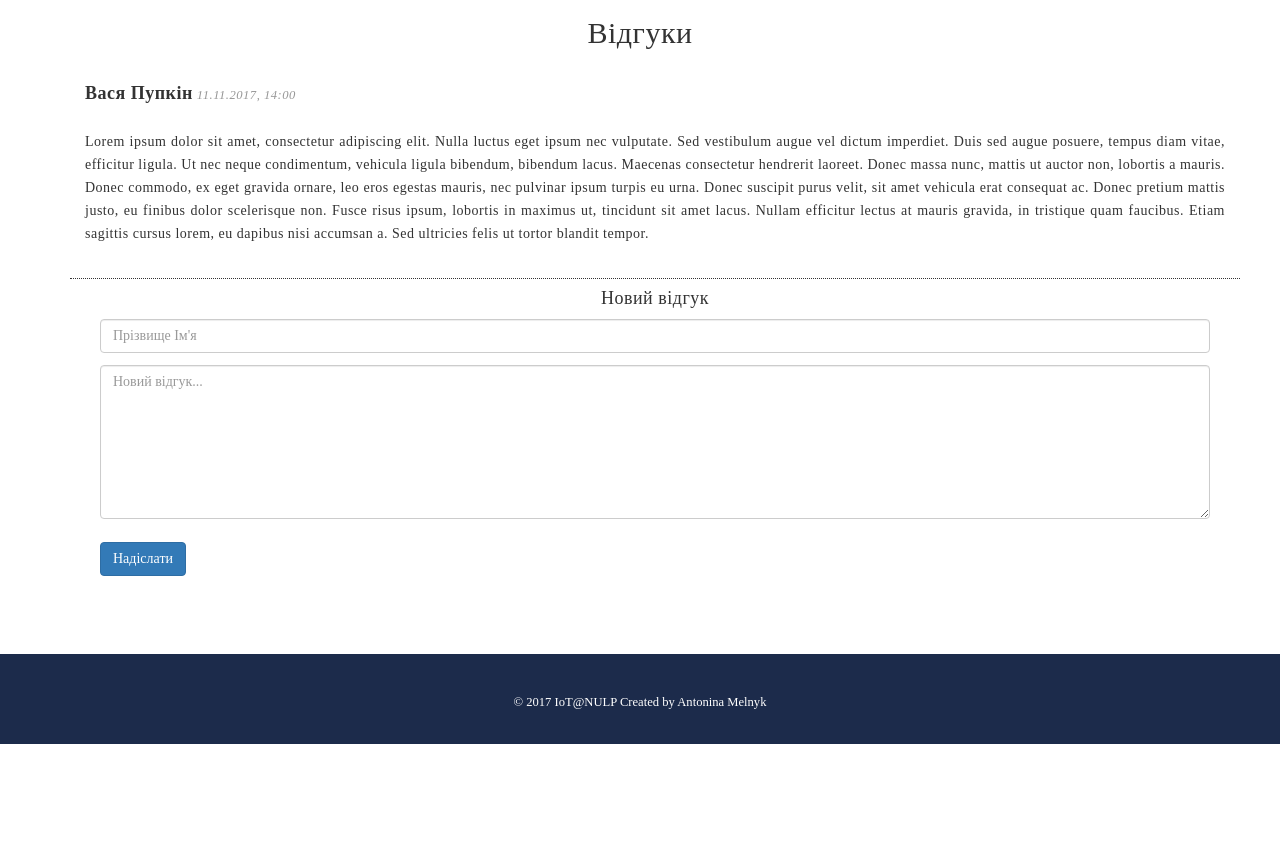
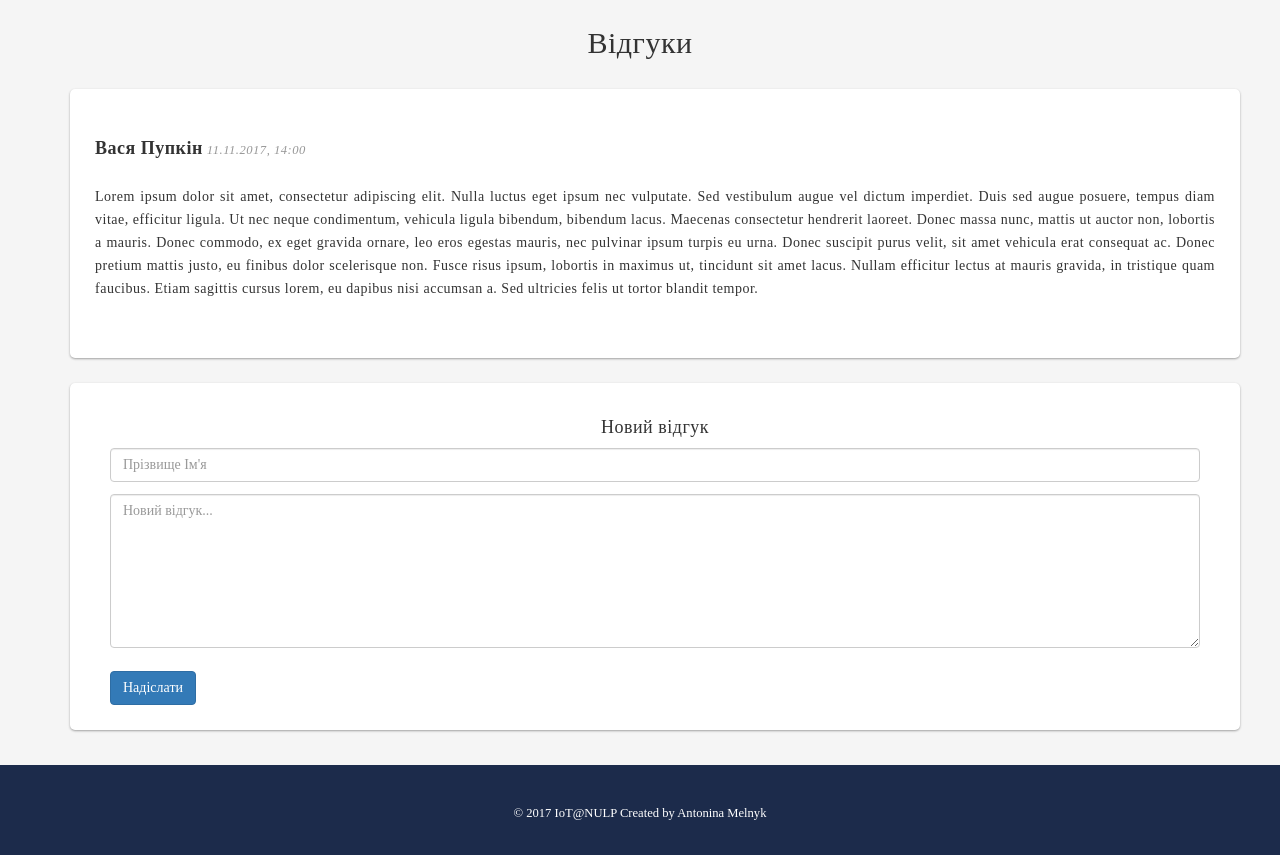
Before and after one commit to podorozhnik/nulp_web, a plain HTML site: page reviews.html in a window 1280 px wide. Shown: the part 56-911 px from the top of the page. Before the commit the page ends 800 px from the top, so only its background shows below. Drawn offline with Linux system fonts and the light colour scheme.

Commit message:
lab7_v2.0
some design changes

```diff
--- a/reviews.html
+++ b/reviews.html
@@ -1,5 +1,5 @@
 <!DOCTYPE html>
-<html  manifest="manifest.cache">
+<html manifest="manifest.cache">
 <head>
 	<meta charset="UTF-8">
 	<title>Відгуки</title>
@@ -58,31 +58,29 @@
 		<h2>Відгуки</h2>
 
 
+		<div id="reviews-list">
 
-
-        <div class="container" style="border-bottom: dotted 1px">
+			<div class="container card">
 				<br>
 				<span class="review-author">Вася Пупкін</span>
 				<span class="review-date">11.11.2017, 14:00</span>
-
 				<p>
-                <br>Lorem ipsum dolor sit amet, consectetur adipiscing elit. Nulla luctus eget ipsum nec vulputate. Sed
-                vestibulum augue vel dictum imperdiet. Duis sed augue posuere, tempus diam vitae, efficitur ligula. Ut
-                nec neque condimentum, vehicula ligula bibendum, bibendum lacus. Maecenas consectetur hendrerit laoreet.
-                Donec massa nunc, mattis ut auctor non, lobortis a mauris. Donec commodo, ex eget gravida ornare, leo
-                eros egestas mauris, nec pulvinar ipsum turpis eu urna. Donec suscipit purus velit, sit amet vehicula
-                erat consequat ac. Donec pretium mattis justo, eu finibus dolor scelerisque non. Fusce risus ipsum,
-                lobortis in maximus ut, tincidunt sit amet lacus. Nullam efficitur lectus at mauris gravida, in
-                tristique quam faucibus. Etiam sagittis cursus lorem, eu dapibus nisi accumsan a. Sed ultricies felis ut
-                tortor blandit tempor.
+					<br>Lorem ipsum dolor sit amet, consectetur adipiscing elit. Nulla luctus eget ipsum nec vulputate.
+					Sed vestibulum augue vel dictum imperdiet. Duis sed augue posuere, tempus diam vitae, efficitur
+					ligula. Ut nec neque condimentum, vehicula ligula bibendum, bibendum lacus. Maecenas consectetur
+					hendrerit laoreet. Donec massa nunc, mattis ut auctor non, lobortis a mauris. Donec commodo, ex eget
+					gravida ornare, leo eros egestas mauris, nec pulvinar ipsum turpis eu urna. Donec suscipit purus
+					velit, sit amet vehicula erat consequat ac. Donec pretium mattis justo, eu finibus dolor scelerisque
+					non. Fusce risus ipsum, lobortis in maximus ut, tincidunt sit amet lacus. Nullam efficitur lectus at
+					mauris gravida, in tristique quam faucibus. Etiam sagittis cursus lorem, eu dapibus nisi accumsan a.
+					Sed ultricies felis ut tortor blandit tempor.
 				</p><br>
 			</div>
 
-	    <div id="reviews-list">
 
 		</div>
 
-	    <form class="container" id="form">
+		<form class="container card" id="form">
 			<h4>Новий відгук</h4>
 			<div class="form-group">
 				<div class="col-xs-12">
--- a/reviews.js
+++ b/reviews.js
@@ -1,6 +1,8 @@
 /**
  * Created by Antonina on 06.11.2017.
  */
+
+
 
 function addReview() {
     if ($('#name').val() === "" || $('#text').val() === "") {
@@ -14,23 +16,11 @@ function addReview() {
         var out = document.createElement('div');
         out.id = 'reviews';
         out.innerHTML =
-            "<div class='container' style='border-bottom: dotted 1px'>" +
-            "   <br><span class='review-author'>" + author + "</span>" +
+            "<div class='container card'><br>" +
+            "   <span class='review-author'>" + author + "</span>" +
             "   <span class='review-date'>" + date + "</span>" +
             "   <p><br>" + text + "</p><br></div>";
         parentElem.appendChild(out);
         document.getElementById('form').reset();
     }
 }
-
-
-function addNews() {
-    if ($('#news-name').val() === "" || $('#news-text').val() === "" || $('#news-img').val() === "") {
-        alert('Заповніть всі поля');
-        return false;
-    } else {
-        document.getElementById('news-form').reset();
-        document.getElementById('news-img-form').reset();
-        alert('Новина успішно надіслана.');
-    }
-}
--- a/styles.css
+++ b/styles.css
@@ -9,6 +9,7 @@ body {
     font-family: "Segoe UI Light";
     padding: 0;
     margin-bottom: 100px;
+    background: #f5f5f5;
 }
 
 .navbar {
@@ -90,10 +91,11 @@ body {
 }
 
 h1, h2, h4 {
+    text-align: center;
+}
 
-    text-align: center;
-
-
+h2 {
+    margin:30px;
 }
 
 
@@ -214,3 +216,16 @@ footer {
         opacity: 1;
     }
 }
+
+.card {
+    position: relative;
+    background: #ffffff;
+    border-radius: 5px;
+    padding: 25px;
+    box-sizing: border-box;
+    box-shadow: 0 1px 3px rgba(0, 0, 0, 0.12), 0 1px 2px rgba(0, 0, 0, 0.24);
+    -webkit-transition: .3s ease;
+    transition: .3s ease;
+    margin-right: 10%;
+    margin-bottom: 25px;
+}
```
Also changed, not shown: admin.html (+5 -1 lines), admin.js (added, +40 -0 lines). Lines whose indentation alone changed are shown as unchanged.
